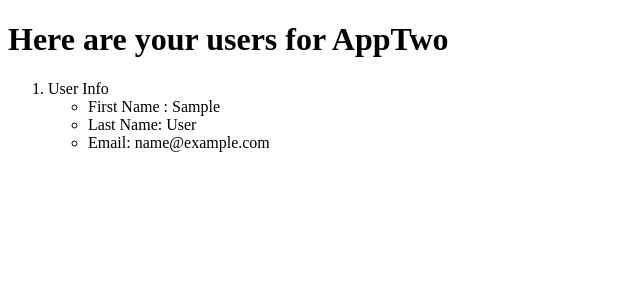
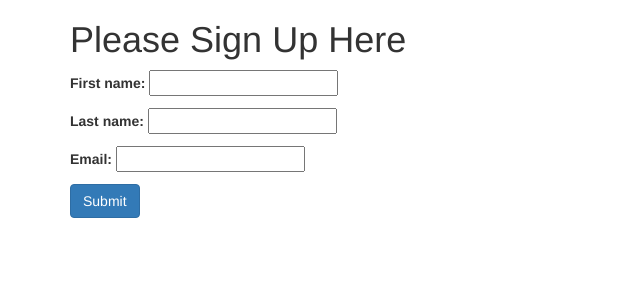
Before and after one commit to msr1113/Django_Project, a Django app: page /users/ in a window 1280 px wide. Shown: the top 300 px of the page, without its empty margins (0-640 px from the left). Run offline with Django 4.2, Linux system fonts and the light colour scheme; tables that the repository leaves empty hold one stand-in row (values such as "Sample post"); some libraries are stand-ins or nearby versions.

Commit message:
User can input information which we can access in models which connects to database using ModelForm

```diff
--- /dev/null
+++ b/Django_level_Three/ProTwo/appTwo/forms.py
@@ -0,0 +1,7 @@
+from django import forms
+from appTwo.models import User
+
+class NewUserForm(forms.ModelForm):
+    class Meta():
+        model = User
+        fields = '__all__'
--- a/Django_level_Three/ProTwo/appTwo/templates/appTwo/users.html
+++ b/Django_level_Three/ProTwo/appTwo/templates/appTwo/users.html
@@ -3,23 +3,18 @@
 <head>
     <meta charset="UTF-8">
     <title>Users</title>
+    <link rel="stylesheet" href="https://maxcdn.bootstrapcdn.com/bootstrap/3.3.7/css/bootstrap.min.css" integrity="sha384-BVYiiSIFeK1dGmJRAkycuHAHRg32OmUcww7on3RYdg4Va+PmSTsz/K68vbdEjh4u" crossorigin="anonymous">
 </head>
 <body>
-    <h1>Here are your users for AppTwo</h1>
-    {% if users %}
 
-    <ol>
-        {% for person in users %}
-        <li>User Info</li>
-            <ul>
-                <li>First Name : {{ person.first_name}}</li>
-                <li>Last Name: {{person.last_name }}</li>
-                <li>Email: {{ person.email }}</li>
-            </ul>
-        {% endfor %}
+    <div class="container">
+        <h1>Please Sign Up Here</h1>
+        <form method="POST">
+            {{ form.as_p }}
+            {% csrf_token %}
+            <input type="submit" class="btn btn-primary" value="Submit">
+        </form>
+    </div>
 
-    </ol>
-
-    {% endif %}
 </body>
 </html>
--- a/Django_level_Three/ProTwo/appTwo/views.py
+++ b/Django_level_Three/ProTwo/appTwo/views.py
@@ -1,11 +1,23 @@
 from django.shortcuts import render
-from appTwo.models import User
+from appTwo.forms import NewUserForm
 # Create your views here.
 
 def index(request):
     return render(request,'appTwo/index.html')
 
 def users(request):
-    user_list = User.objects.order_by('first_name')
-    user_dict = {'users':user_list}
-    return render(request,'appTwo/users.html',context=user_dict)
+
+    form = NewUserForm()
+    # print(form.as_p())
+
+    if request.method == 'POST':
+        form = NewUserForm(request.POST)
+
+        if form.is_valid():
+            form.save(commit=True)
+            return index(request)
+
+        else:
+            print('Error form invalid')
+
+    return render(request,'appTwo/users.html',{'form':form})
```
Also changed, not shown: Django_level_Three/ProTwo/appTwo/templates/appTwo/index.html (+8 -2 lines).
